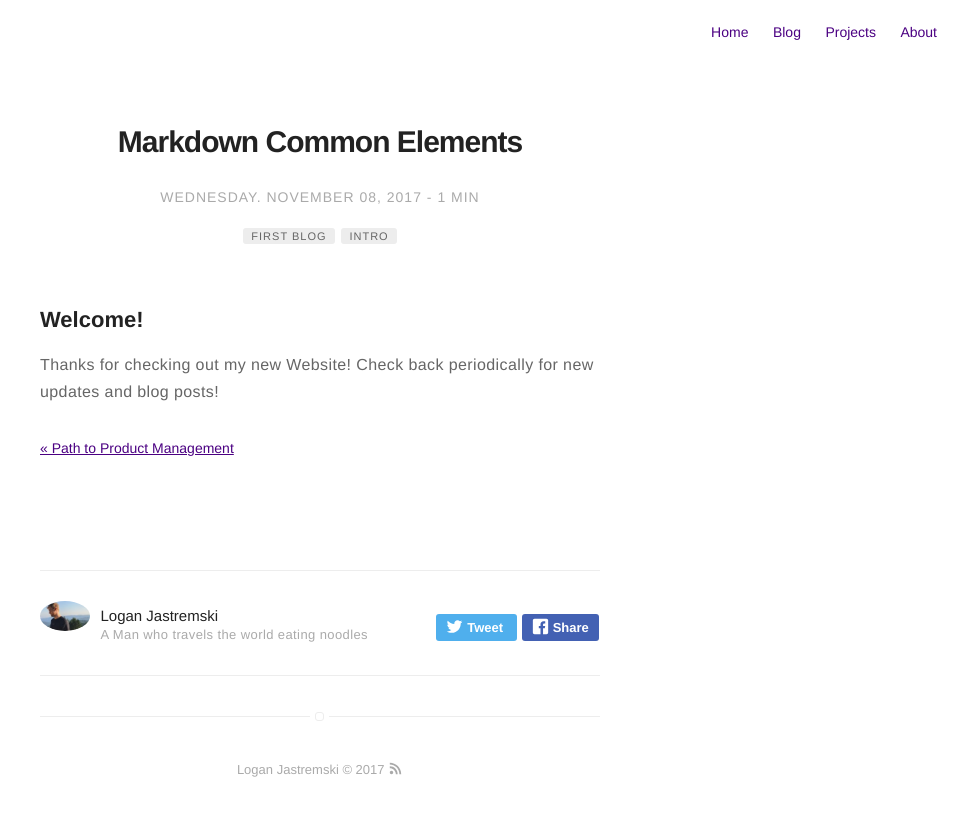
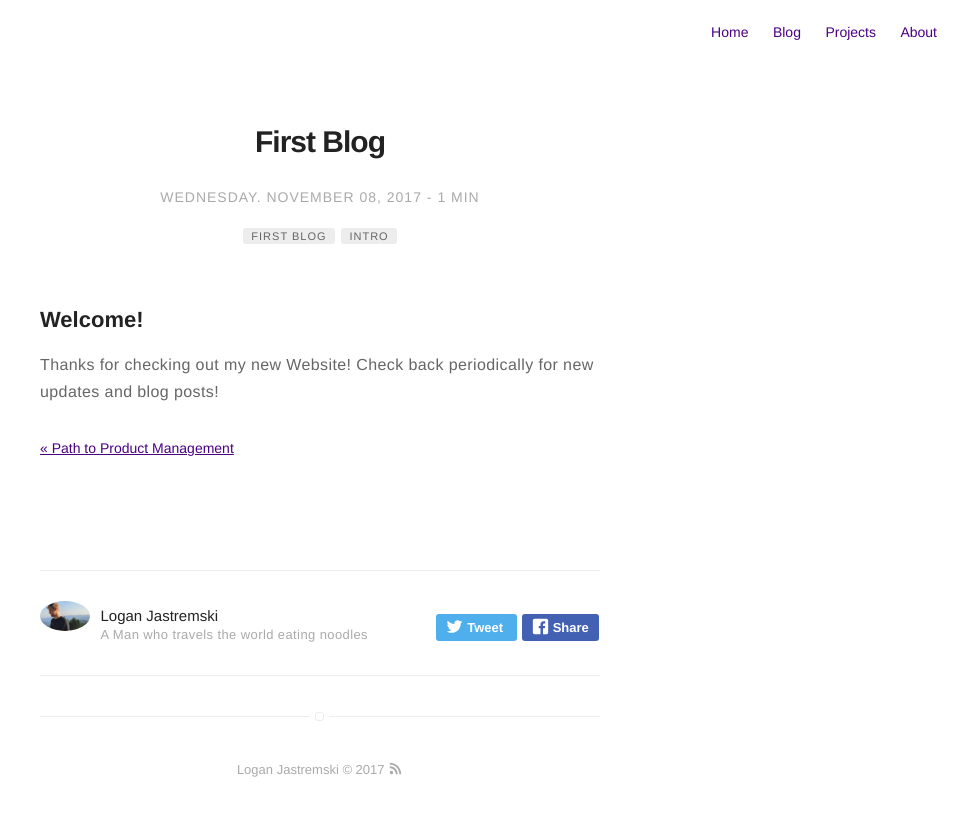
Before and after one commit to LoganJastremski/LoganJastremski.com, a Jekyll site: the page built from _posts/2017-11-08-My-First-Blog-Post.markdown, in a window 1280 px wide. Shown: the top 816 px of the page, without its empty margins (320-1280 px from the left). Built offline with Jekyll 4.4.1, drawn with Linux system fonts in a browser that asks for light colours.

Commit message:
fix Blog title

```diff
--- a/_posts/2017-11-08-My-First-Blog-Post.markdown
+++ b/_posts/2017-11-08-My-First-Blog-Post.markdown
@@ -1,5 +1,5 @@
 ---
-title: "Markdown Common Elements"
+title: "First Blog"
 layout: post
 date: 2017-11-08 12:28
 image: /assets/images/markdown.jpg
```
